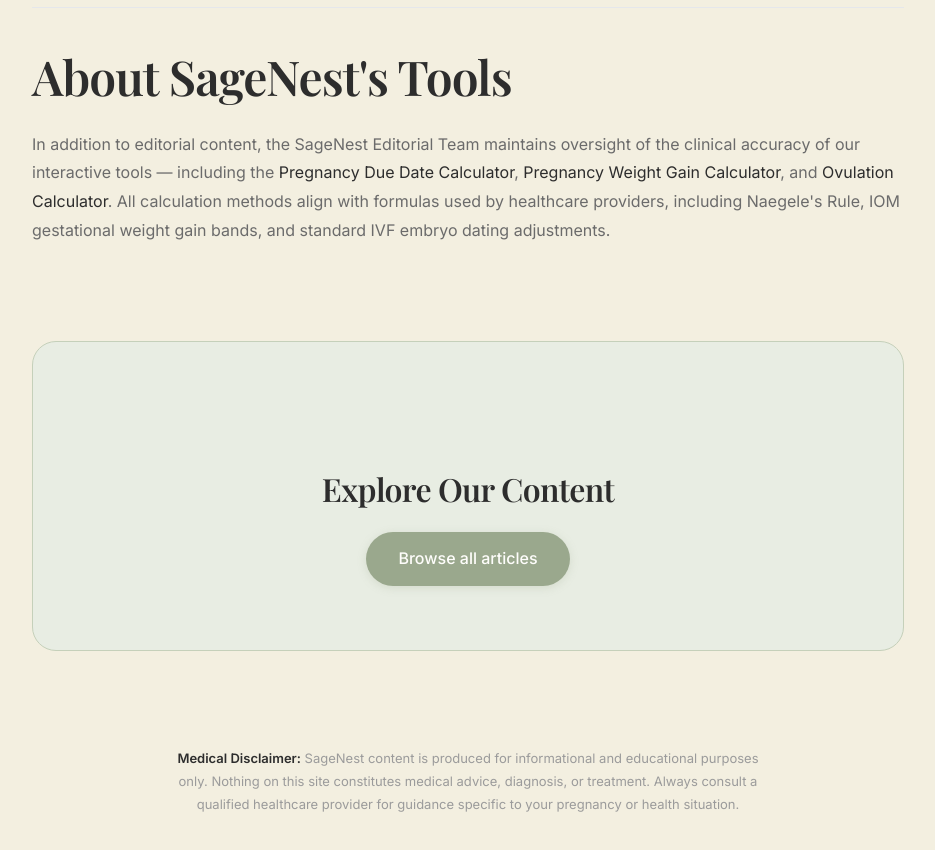
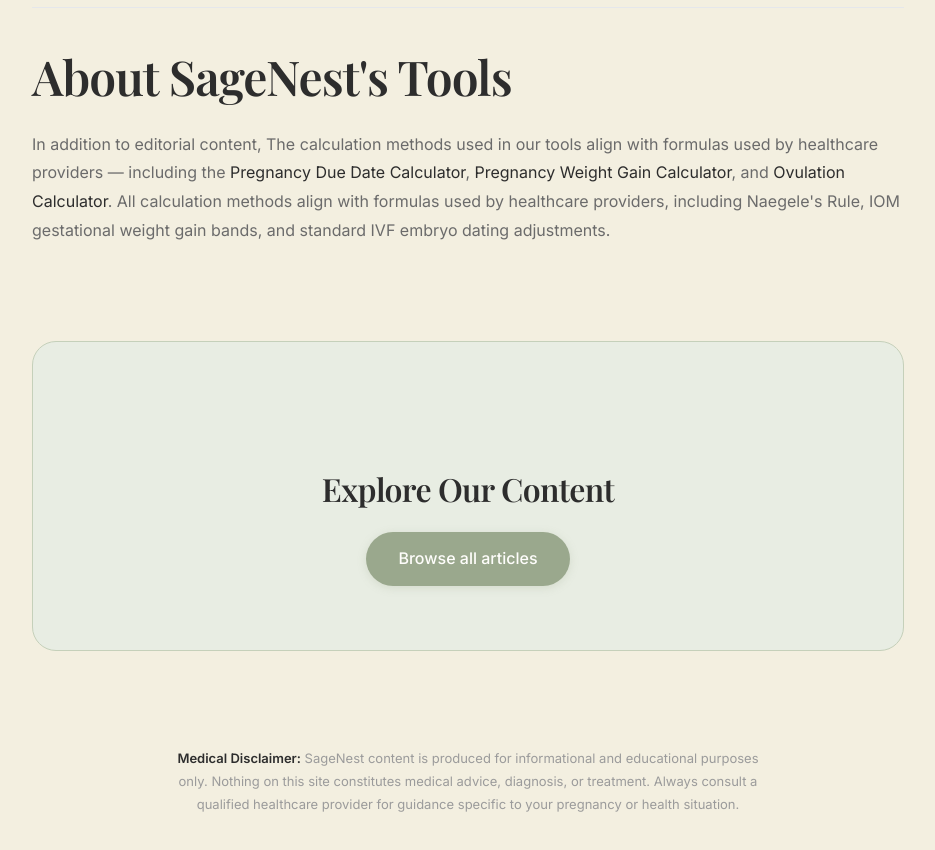
Before and after one commit to webtools-dotcom/SageNest, a React (Vite) app: page /editorial-team in a window 1280 px wide. Shown: the part 4060-4910 px from the top of the page, without its empty margins (172-1107 px from the left). Built offline with nearby package versions, Linux system fonts and the light colour scheme; no server answers.

Commit message:
Update EditorialTeamPage.tsx

```diff
--- a/src/pages/EditorialTeamPage.tsx
+++ b/src/pages/EditorialTeamPage.tsx
@@ -153,8 +153,7 @@
 
       <h2>About SageNest's Tools</h2>
       <p>
-        In addition to editorial content, the SageNest Editorial Team maintains oversight of the
-        clinical accuracy of our interactive tools — including the{' '}
+        In addition to editorial content, The calculation methods used in our tools align with formulas used by healthcare providers — including the{' '}
         <Link to="/pregnancy-due-date-calculator">Pregnancy Due Date Calculator</Link>,{' '}
         <Link to="/pregnancy-weight-gain-calculator">Pregnancy Weight Gain Calculator</Link>, and{' '}
         <Link to="/ovulation-calculator">Ovulation Calculator</Link>. All calculation methods align
```
